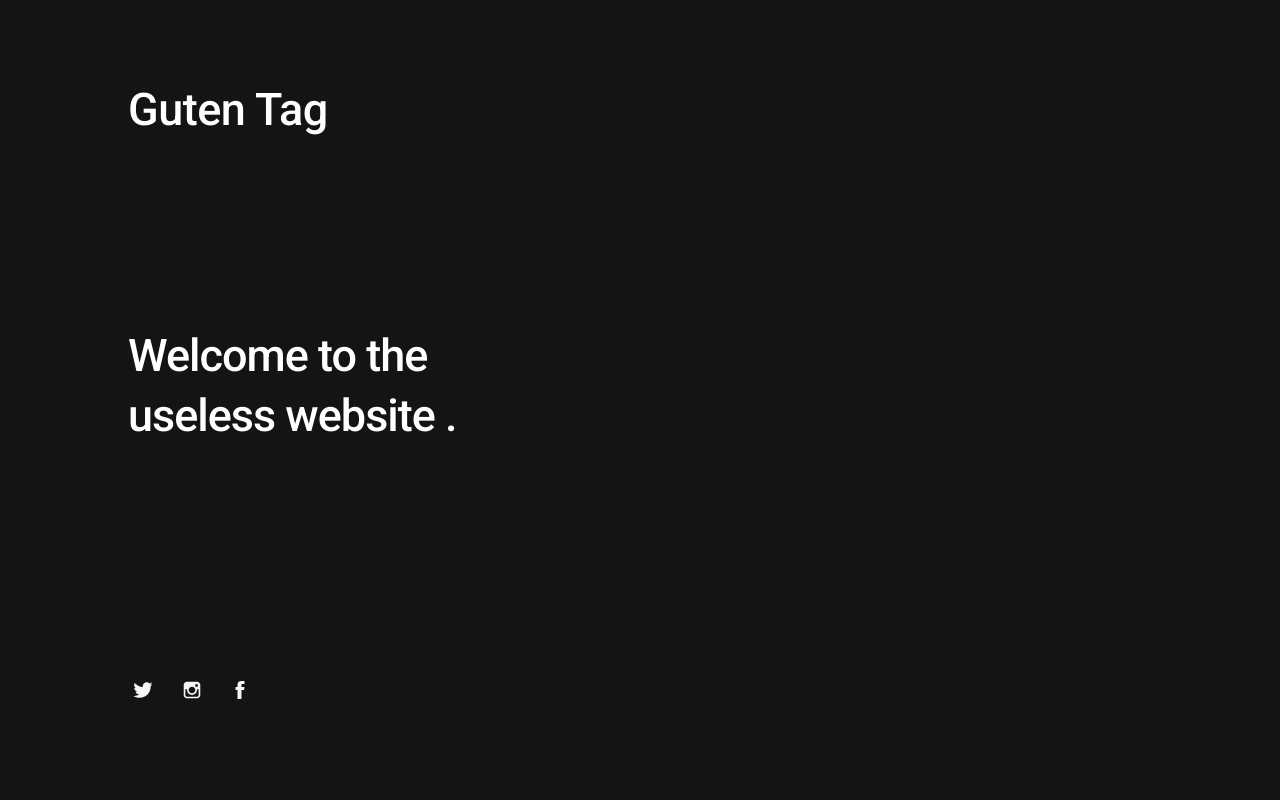
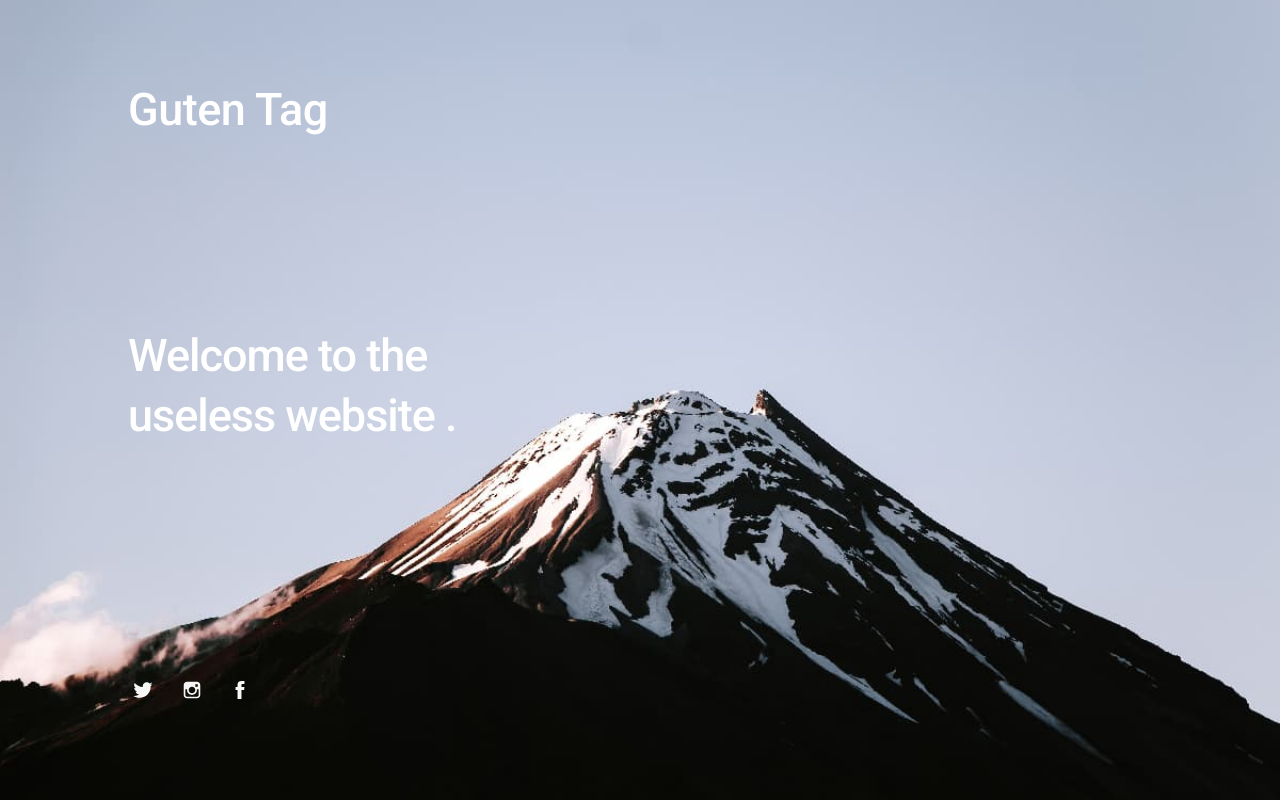
Before and after one commit to softfocus19/softfocus19.github.io, a plain HTML site: page index.html in a window 1280 px wide. Drawn offline with Linux system fonts and the light colour scheme.

Commit message:
Update me.css

```diff
--- a/assets/css/me.css
+++ b/assets/css/me.css
@@ -103,7 +103,7 @@ body.page-template-page-fullsingle-me {
   letter-spacing: -0.5px;
   color: #999999;
   color: #fff;
-  background-image: url("images/mountain.jpg");
+  background-image: url("../../images/mountain.jpg");
   background-position: center center;
   background-size: cover; }
   body.page-template-page-fullsingle-me p {
```
